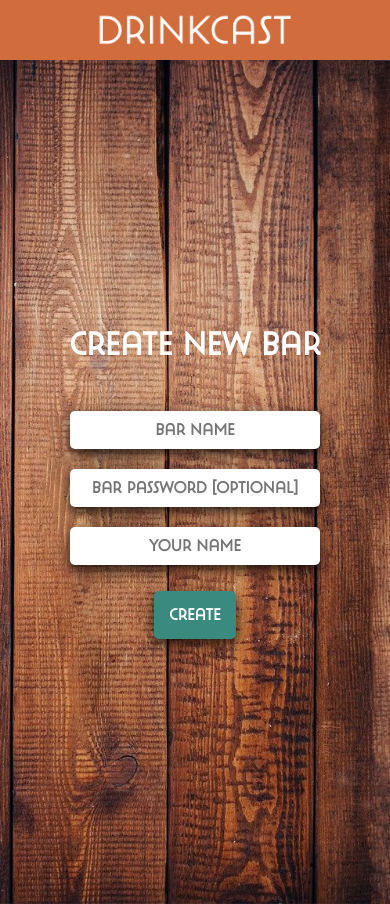
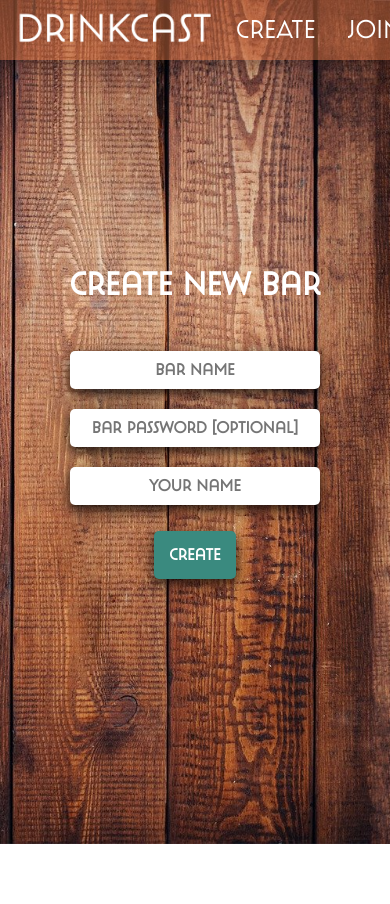
Before and after one commit to karleypetracca/drinkcast, a React (Create React App) app: page /createbar in a window 390 px wide. After the commit the page ends 844 px from the top, so only its background shows below. Built offline with nearby package versions, Linux system fonts and the light colour scheme; what opentok-react would draw is missing.

Commit message:
made the bar fixed so the background image runs underneath it. added the half opacity primary color variable to the bar background. links to CREATE and JOIN bar on the right side. will need to fold into a hamburger or tweak on smaller screens.

```diff
--- a/src/components/Nav.jsx
+++ b/src/components/Nav.jsx
@@ -6,25 +6,49 @@ import Image from './Image';
 import logo from '../images/drinkcast-logo-white.png';
 
 const NavStyled = styled.nav`
+  position: fixed;
   width: calc(100vw - (100vw - 100%));
   min-height: var(--nav-height);
   display: flex;
-  justify-content: center;
-  align-items: center;
-  background-color: var(--primary);
+  background-color: var(--primaryFaded);
+  box-shadow: 0 4px 8px 0 rgba(0, 0, 0, 0.1), 0 6px 20px 0 rgba(0, 0, 0, 0.19);
+  z-index: 3;
 
-  a {
+  .links {
     display: flex;
-    justify-content: center;
+    font-size: 1.6rem;
+    flex-direction: row-reverse;
+    width: 100%;
     align-items: center;
   }
+
+  .links a {
+    padding: 0 1rem;
+  }
+
+  a:hover {
+    transition: 0.3s ease-in-out;
+    color: var(--secondary);
+  }
+
 `;
+
 
 const Nav = () => (
   <NavStyled>
     <a href="/">
       <Image src={logo} alt="logo" className="nav-logo" />
     </a>
+    <div className="links">
+      <a href="/joinbar" className="joinBar">
+        JOIN
+      </a>
+      <a href="/createbar" classnam="createBar">
+        CREATE
+      </a>
+    </div>
+
+
   </NavStyled>
 );
 
```
